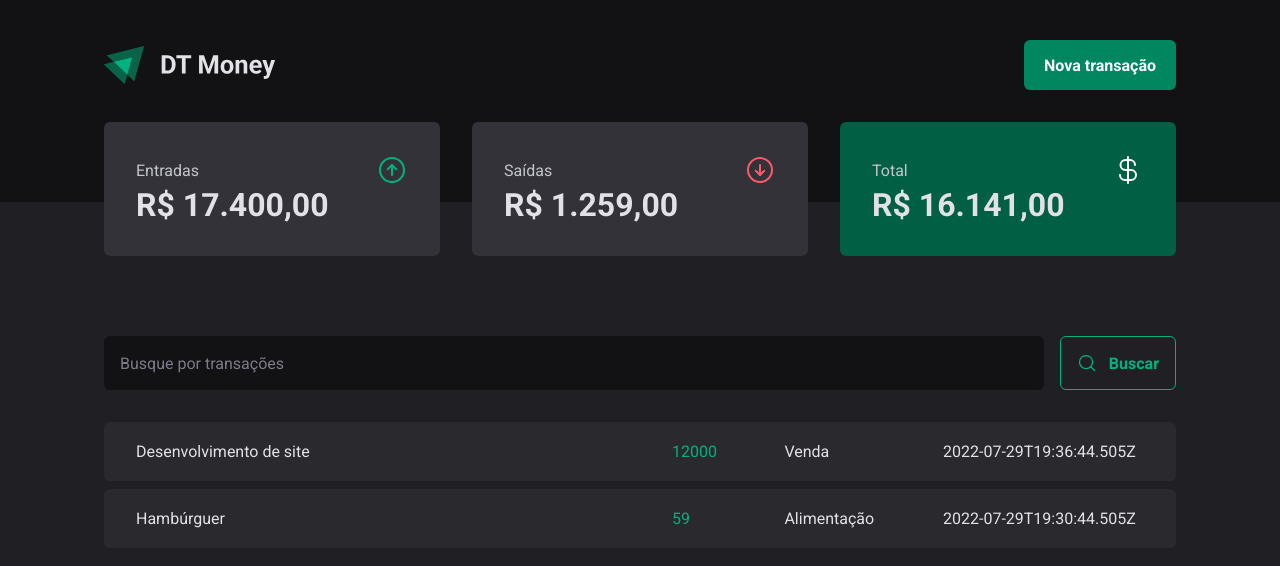
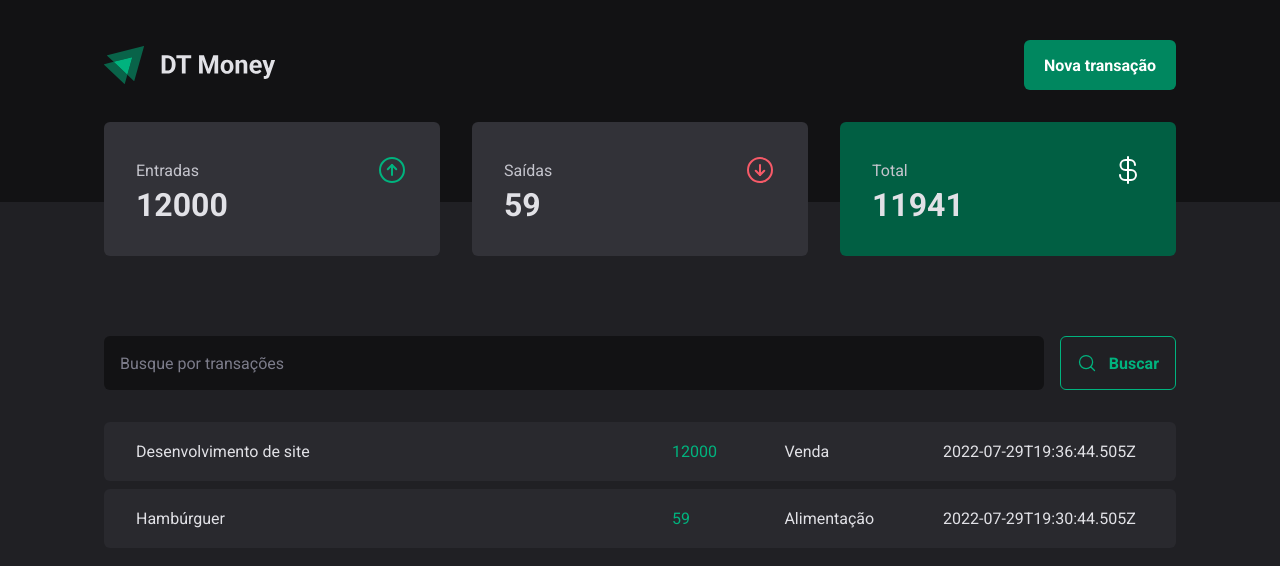
Before and after one commit to AlanOlimpio/dt-money, a React (Vite) app: page / in a window 1280 px wide. Shown: the top 566 px of the page. Built offline with nearby package versions, Linux system fonts and the light colour scheme; data requests are answered from the project's data file.

Commit message:
feat: calcula resumo das transões

```diff
--- a/src/components/Summary/Summary.tsx
+++ b/src/components/Summary/Summary.tsx
@@ -1,8 +1,30 @@
 import { ArrowCircleDown, ArrowCircleUp, CurrencyDollar } from 'phosphor-react';
 import { SummaryCard, SummaryContainer } from './SummaryStyles';
 import { defaultTheme } from '../../styles/themes/default';
+import { useContext } from 'react';
+import { TransactionsContext } from '../../contexts/ TransactionsContext';
 
 function Summary() {
+  const { transactions } = useContext(TransactionsContext);
+
+  const summary = transactions.reduce(
+    (accumulator, transaction) => {
+      if (transaction.type === 'income') {
+        accumulator.income += transaction.price;
+        accumulator.total += transaction.price;
+      } else {
+        accumulator.outcome += transaction.price;
+        accumulator.total -= transaction.price;
+      }
+      return accumulator;
+    },
+    {
+      income: 0,
+      outcome: 0,
+      total: 0,
+    },
+  );
+
   return (
     <SummaryContainer>
       <SummaryCard>
@@ -10,21 +32,21 @@
           <span>Entradas</span>
           <ArrowCircleUp size={32} color={defaultTheme['green-300']} />
         </header>
-        <strong>R$ 17.400,00</strong>
+        <strong>{summary.income}</strong>
       </SummaryCard>
       <SummaryCard>
         <header>
           <span>Saídas</span>
           <ArrowCircleDown size={32} color={defaultTheme['red-300']} />
         </header>
-        <strong>R$ 1.259,00</strong>
+        <strong>{summary.outcome}</strong>
       </SummaryCard>
       <SummaryCard variant="green">
         <header>
           <span>Total</span>
           <CurrencyDollar size={32} color={defaultTheme.white} />
         </header>
-        <strong>R$ 16.141,00</strong>
+        <strong>{summary.total}</strong>
       </SummaryCard>
     </SummaryContainer>
   );
```
